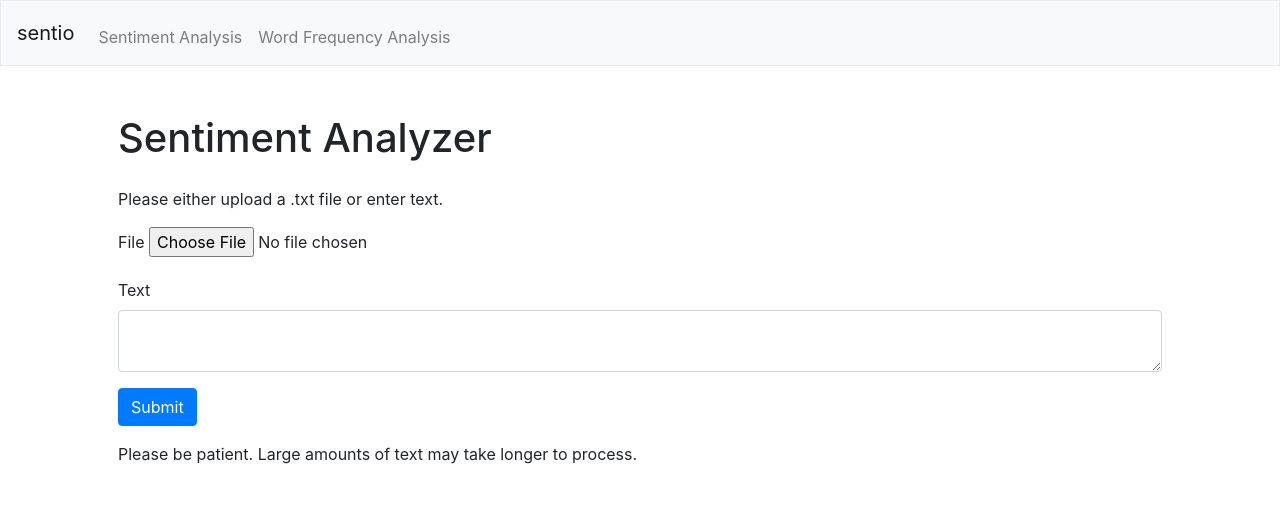
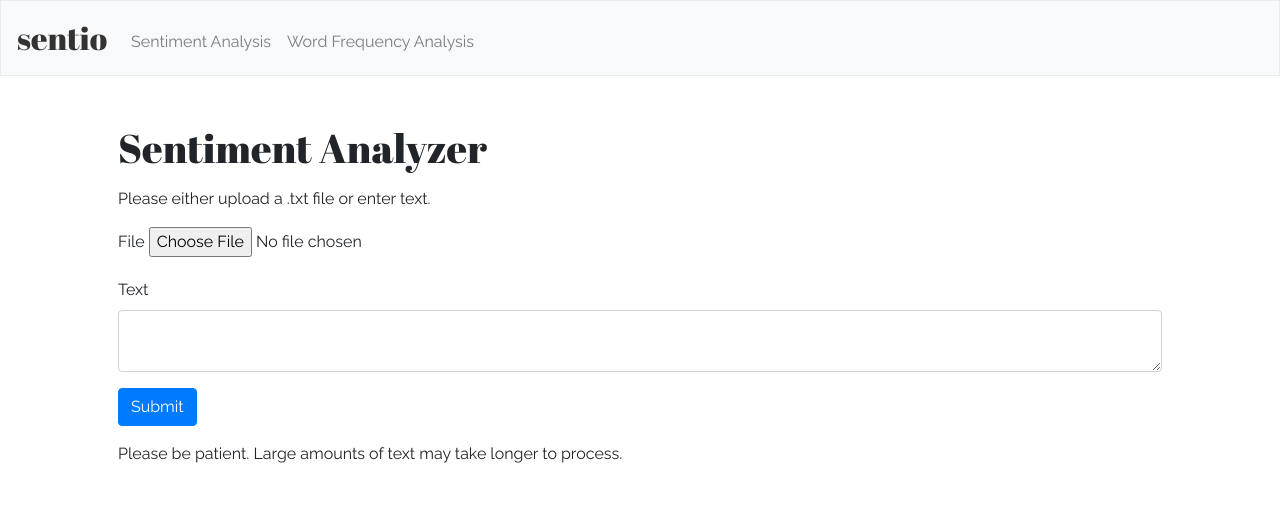
Before and after one commit to kellylougheed/sentio, a Flask app: page / in a window 1280 px wide. Shown: the top 529 px of the page. Run offline with Flask 2, Linux system fonts and the light colour scheme; some libraries are stand-ins or nearby versions.

Commit message:
Add style

```diff
--- a/static/style.css
+++ b/static/style.css
@@ -1,3 +1,18 @@
+nav.navbar a.navbar-brand {
+    font-family: 'Abril Fatface';
+    font-size: 2rem;
+    color: #333;
+}
+
+nav.navbar a.navbar-brand:hover {
+    color: #aaa;
+}
+
 h1 {
-    margin-bottom: 25px;
+    margin-bottom: 15px;
+    font-family: 'Abril Fatface';
 }
+
+body {
+    font-family: 'Raleway';
+}
--- a/templates/layout.html
+++ b/templates/layout.html
@@ -11,6 +11,8 @@
         <!-- documentation at http://getbootstrap.com/docs/4.0/, alternative themes at https://bootswatch.com/4-alpha/ -->
         <link href="https://maxcdn.bootstrapcdn.com/bootstrap/4.0.0-beta.2/css/bootstrap.min.css" rel="stylesheet"/>
 
+        <link rel="stylesheet" href="https://fonts.googleapis.com/css?family=Abril Fatface">
+        <link rel="stylesheet" href="https://fonts.googleapis.com/css?family=Raleway">
         <link href="/static/style.css" rel="stylesheet"/>
 
         <script src="https://code.jquery.com/jquery-3.1.1.min.js"></script>
```
